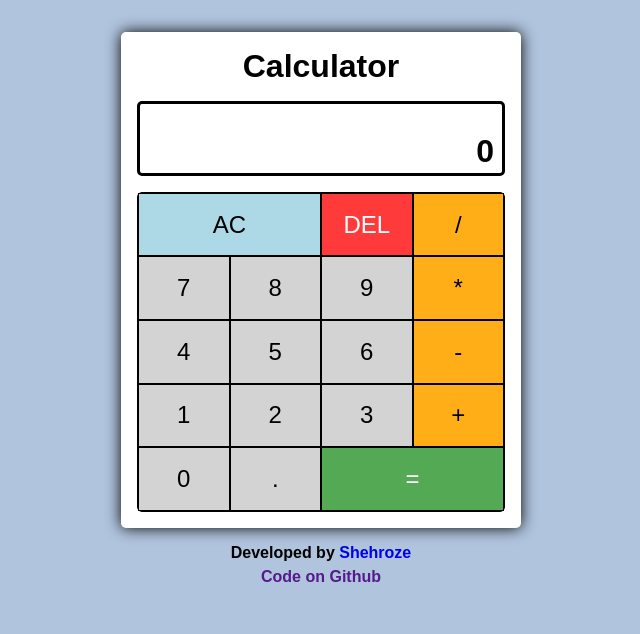
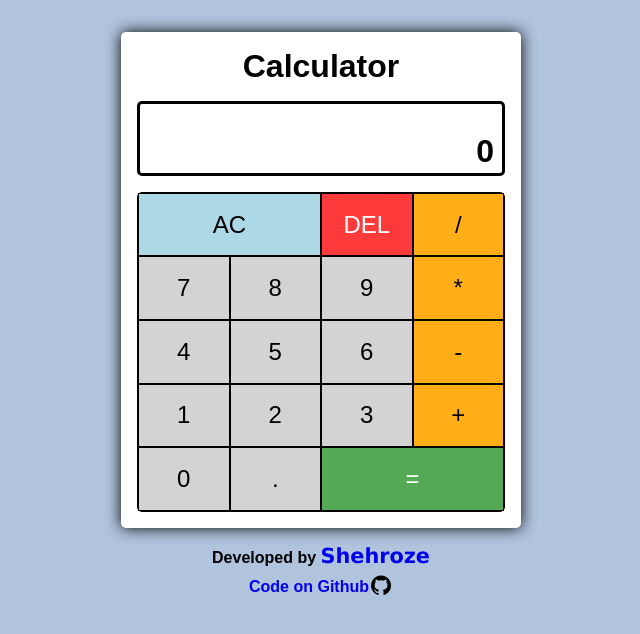
Before and after one commit to Shehroze1995/Calculator, a plain HTML site: page index.html in a window 1280 px wide. Shown: the whole page, without its empty margins (319-959 px from the left). Drawn offline with nearby package versions, Linux system fonts and the light colour scheme.

Commit message:
Footer added & styled

```diff
--- a/index.html
+++ b/index.html
@@ -6,6 +6,10 @@
     <title>Calculator</title>
     <link rel="shortcut icon" href="fav-icon.jpg" type="image/x-icon" />
     <link rel="stylesheet" href="style.css" />
+    <link
+      href="https://unpkg.com/boxicons@2.1.4/css/boxicons.min.css"
+      rel="stylesheet"
+    />
   </head>
   <body>
     <main>
@@ -36,9 +40,21 @@
       </div>
     </main>
     <footer>
-      <p>Developed by
-        <a href="https://www.facebook.com/mr.shehrox/" target="_blank">Shehroze</a></p>
-      <div class="github"><a href="">Code on Github</a></div>
+      <p>
+        Developed by
+        <a
+          href="https://www.facebook.com/mr.shehrox/"
+          target="_blank"
+          id="developer"
+          >Shehroze</a
+        >
+      </p>
+      <div class="github">
+        <a href="https://github.com/Shehroze1995/Calculator" target="_blank"
+          >Code on Github</a
+        >
+        <a href="https://github.com/Shehroze1995/Calculator"><i class="bx bxl-github"></i></a>
+      </div>
     </footer>
   </body>
   <script src="script.js"></script>
--- a/style.css
+++ b/style.css
@@ -83,6 +83,28 @@ footer {
   gap: 0.4rem;
   font-weight: 900;
 }
-a{
+a {
   text-decoration: none;
 }
+.bx {
+  font-size: 1.5rem;
+  color: black;
+  transition: all 0.3s ease-in-out;
+}
+.bx:hover {
+  transform: rotate(360deg);
+}
+.github {
+  display: flex;
+  place-items: center;
+  justify-content: center;
+}
+#developer {
+  font-size: 1.3rem;
+  font-family: "Lucida Sans", "Lucida Sans Regular", "Lucida Grande",
+    "Lucida Sans Unicode", Geneva, Verdana, sans-serif;
+}
+#developer:hover,
+.github:hover {
+  text-decoration: underline;
+}
```
